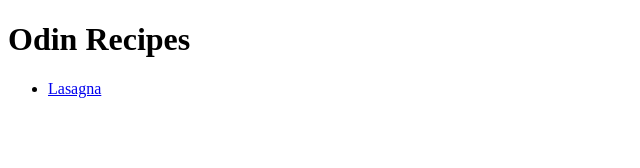
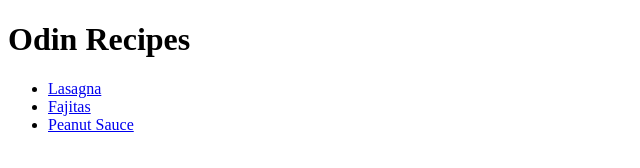
Before and after one commit to xxareo/odin-recipes, a plain HTML site: page index.html in a window 1280 px wide. Shown: the whole page, without its empty margins (0-640 px from the left). Drawn offline with Linux system fonts and the light colour scheme.

Commit message:
updated index w/ fajitas and peanutsauce links

```diff
--- a/index.html
+++ b/index.html
@@ -12,7 +12,13 @@
         </h1>
         <ul>
             <li>
-                <a href="./recipes/lasagna.html">Lasagna</a>
+                <a href="./recipes/lasagna.html" target="_blank" rel="noopener noreferrer">Lasagna</a>
+            </li>
+            <li>
+                <a href="./recipes/fajitas.html" target="_blank" rel="noopener noreferrer">Fajitas</a>
+            </li>
+            <li>
+                <a href="./recipes/peanutSauce.html" target="_blank" rel="noopener noreferrer">Peanut Sauce</a>
             </li>
         </ul>
 
```
